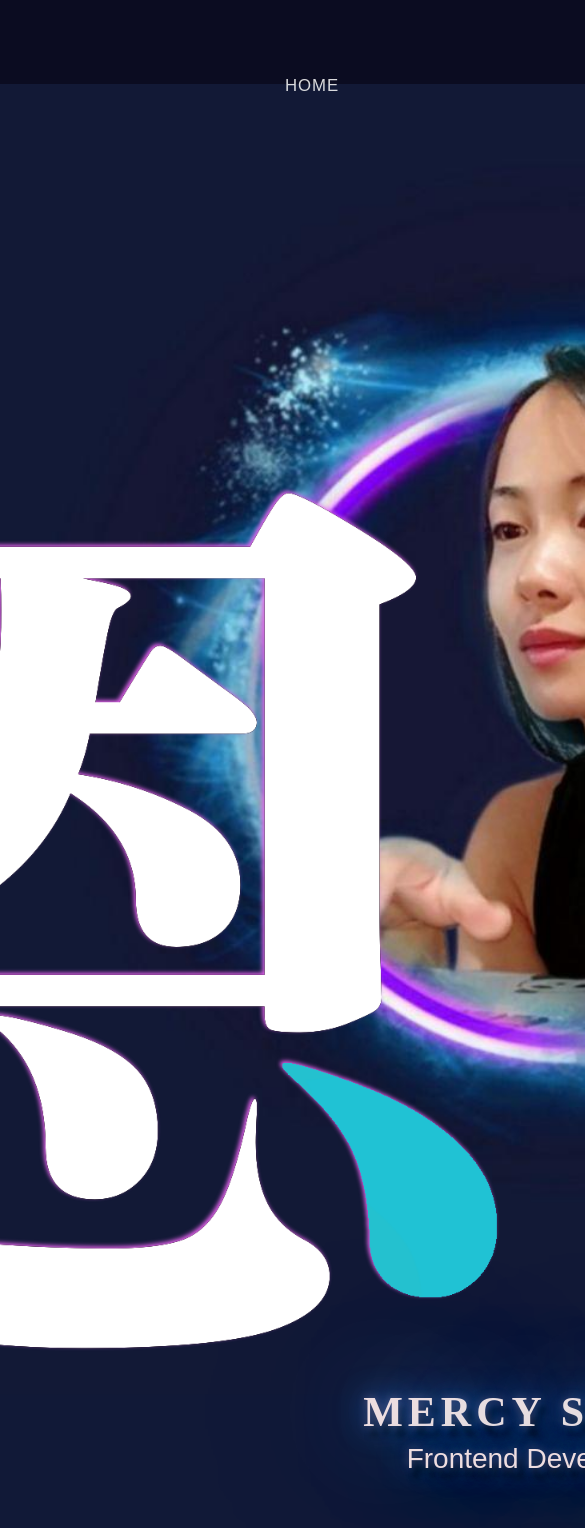
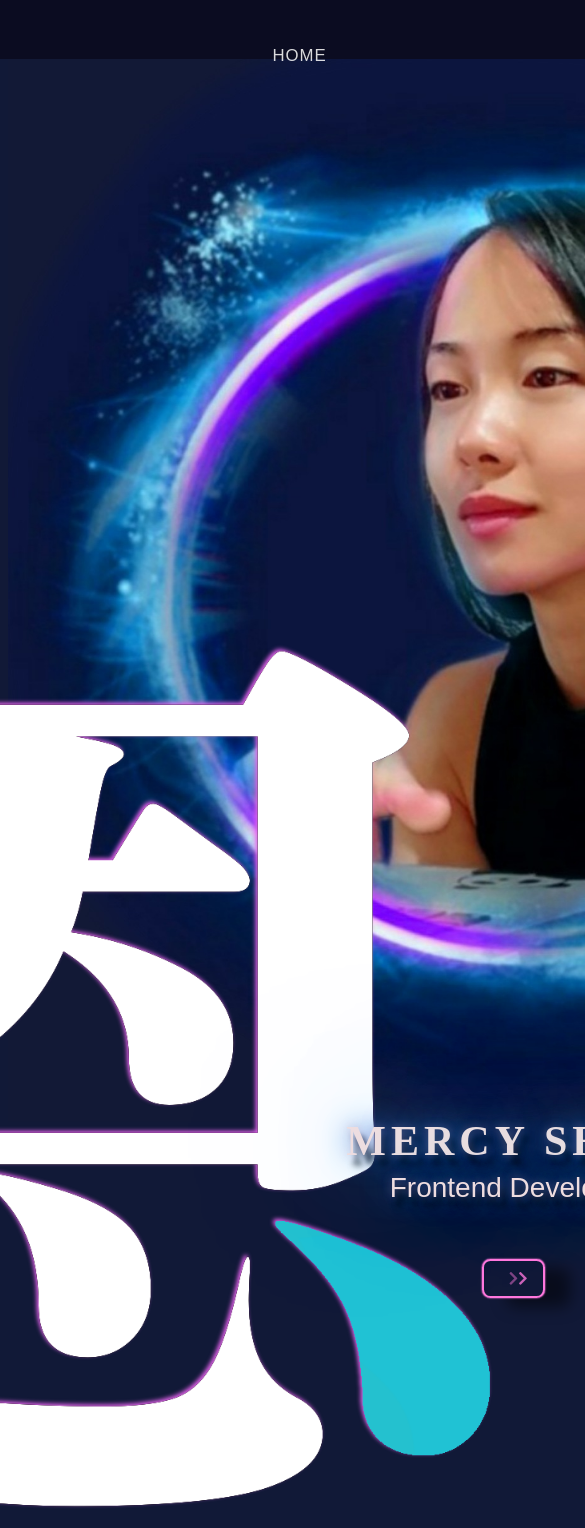
Before and after one commit to mgracesb/my-portfolio, a React (Create React App) app: page / in a window 390 px wide. Shown: the top 1528 px of the page, 585 px wide, since content can reach past the window. Built offline with nearby package versions, Linux system fonts and the light colour scheme; a web font is replaced by a local one.

Commit message:
adjust mobile header

```diff
--- a/src/styles/App.scss
+++ b/src/styles/App.scss
@@ -19,7 +19,7 @@
 .wrapper {
   background-color: $colorBg;
   display: grid;
-  grid-template-rows: 10vh 1fr;
+  grid-template-rows: 7vh 1fr;
 
   @include for-tablet-landscape {
     grid-template-rows: 10vh 90vh;
--- a/src/styles/layouts/_header.scss
+++ b/src/styles/layouts/_header.scss
@@ -2,14 +2,15 @@ header {
   background-color: #0a0718b0;
   width: 100%;
   height: 100%;
-  padding: 2vh;
-  padding-bottom: 0;
+  padding: 0% 1% 0% 1%;
   grid-row: 1;
   display: grid;
   grid-template-columns: 10% 75% 15%;
   z-index: 2;
 
   @include for-pc-landscape {
+    padding: 2vh;
+    padding-bottom: 0;
     grid-template-columns: 6% 87% 7%;
     grid-template-rows: 1fr;
   }
@@ -18,7 +19,8 @@ header {
     grid-column: 1;
     height: 80%;
     width: auto;
-    place-self: center;
+    align-self: end;
+    justify-self: center;
     -webkit-filter: drop-shadow(-2px -2px 2px $colorHighlight);
     filter: drop-shadow(-2px -2px 2px $colorHighlight);
 
@@ -48,7 +50,7 @@ header {
       align-self: center;
       position: relative;
       border: none;
-      padding-top: 15%;
+      padding-top: 12%;
       overflow: hidden;
 
       @include for-pc-landscape {
@@ -80,7 +82,7 @@ header {
           color: rgba(255, 255, 255, 0.9);
           font-size: 1.2rem;
           font-family: $fontText;
-          padding: 5% 33%;
+          padding: 3% 33%;
           text-transform: uppercase;
           text-shadow: 0px 1px 2px $colorBg, -2px -1px 3px $colorHighlight2,
             2px 2px 3px $colorDefault;
--- a/src/styles/layouts/_home.scss
+++ b/src/styles/layouts/_home.scss
@@ -3,7 +3,7 @@
   width: 100%;
   padding: 0 2vw;
   display: grid;
-  grid-template-rows: repeat(2, 1fr);
+  grid-template-rows: 60% 40%;
   overflow: hidden;
 
   @include for-tablet-landscape {
@@ -16,11 +16,12 @@
     grid-row: 1;
     grid-column: 1;
     width: 100%;
-    transform: scale(1.1) translateY(-10%);
+    transform: translateY(-15%);
 
     @include for-tablet-landscape {
       height: 100%;
       grid-column: 1/3;
+      transform: scale(1.1) translateY(-10%);
     }
 
     @include for-pc-landscape {
@@ -48,8 +49,7 @@
     place-content: center;
     width: 100%;
     height: 100%;
-    transform: translateY(-50%);
-    -webkit-transform: translateY(-50%);
+    z-index: 2;
 
     @include for-tablet-landscape {
       grid-column: 3/4;
--- a/src/styles/layouts/_langToggle.scss
+++ b/src/styles/layouts/_langToggle.scss
@@ -22,12 +22,12 @@
       );
       background-image: linear-gradient(to top, #373c4e, $colorBg);
       border: 0;
-      border-radius: 50%;
+      border-radius: 40%;
       box-shadow: 0px 3px 8px #222, inset 0px 2px 3px #2e4c6b;
       color: #a7a7a7;
       font-family: $fontText;
       width: 35px;
-      height: 35px;
+      height: 25px;
       outline: none;
       text-align: center;
       -webkit-transition: box-shadow 500ms ease-in-out;
@@ -38,6 +38,7 @@
       @include for-pc-landscape {
         width: 25px;
         height: 25px;
+        border-radius: 50%;
       }
 
       @include for-pc-large {
@@ -72,8 +73,12 @@
       bottom: -3px;
       right: -3px;
       z-index: -1;
-      border-radius: 50%;
+      border-radius: 30%;
       box-shadow: inset 0px 8px 48px #222;
+
+      @include for-pc-landscape {
+        border-radius: 50%;
+      }
     }
 
     .circle span {
```
Also changed, not shown: src/imgs/photo.jpg, 1 other file (tests, documents, lock files or other folders).
